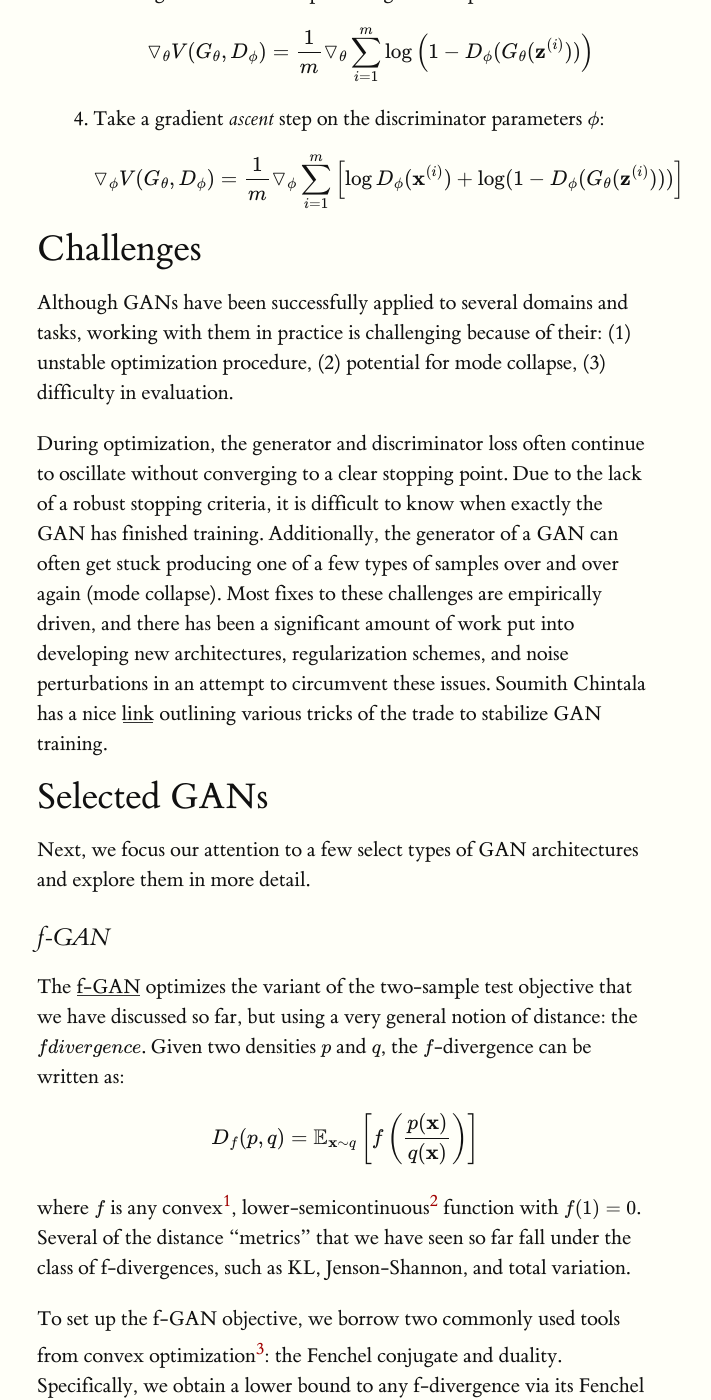
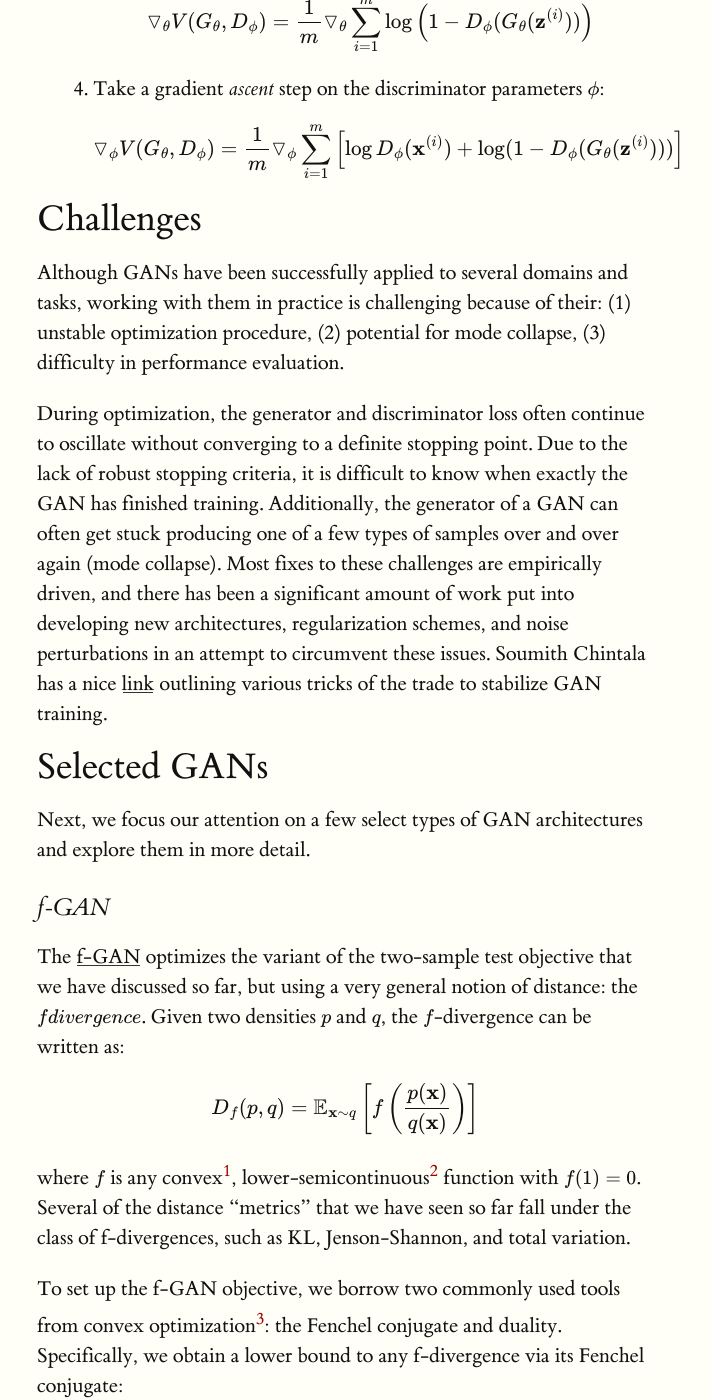
Before and after one commit to deepgenerativemodels/notes, a Jekyll site: the page built from gan/index.md, in a window 1280 px wide and 1400 px high, scrolled down 3116 px. Shown: the whole window, without its empty margins (123-834 px from the left). Built offline with Jekyll 4.4.1, drawn with Linux system fonts in a browser that asks for light colours; formulas are drawn with MathJax 3; some of the changed text lies outside the part shown.

Commit message:
Fix style / typos in GAN page.

```diff
--- a/gan/index.md
+++ b/gan/index.md
@@ -67,27 +67,27 @@
 1. Sample minibatch of size $$m$$ from data: $$\mathbf{x}^{(1)}, \ldots, \mathbf{x}^{(m)} \sim \mathcal{D}$$
 2. Sample minibatch of size $$m$$ of noise: $$\mathbf{z}^{(1)}, \ldots, \mathbf{z}^{(m)} \sim p_z$$
 3. Take a gradient *descent* step on the generator parameters $$\theta$$:
-	{% math %}
-	\triangledown_\theta V(G_\theta, D_\phi) = \frac{1}{m} \triangledown_\theta \sum_{i=1}^m \log \left(1 - D_\phi(G_\theta(\mathbf{z}^{(i)})) \right)
-	{% endmath %}
+    {% math %}
+    \triangledown_\theta V(G_\theta, D_\phi) = \frac{1}{m} \triangledown_\theta \sum_{i=1}^m \log \left(1 - D_\phi(G_\theta(\mathbf{z}^{(i)})) \right)
+    {% endmath %}
 4. Take a gradient *ascent* step on the discriminator parameters $$\phi$$:
-	{% math %}
-	\triangledown_\phi V(G_\theta, D_\phi) = \frac{1}{m} \triangledown_\phi \sum_{i=1}^m \left[\log D_\phi(\mathbf{x}^{(i)}) + \log (1 - D_\phi(G_\theta(\mathbf{z}^{(i)}))) \right]
-	{% endmath %}
+    {% math %}
+    \triangledown_\phi V(G_\theta, D_\phi) = \frac{1}{m} \triangledown_\phi \sum_{i=1}^m \left[\log D_\phi(\mathbf{x}^{(i)}) + \log (1 - D_\phi(G_\theta(\mathbf{z}^{(i)}))) \right]
+    {% endmath %}
 
 
 Challenges
 ==============
 
-Although GANs have been successfully applied to several domains and tasks, working with them in practice is challenging because of their: (1) unstable optimization procedure, (2) potential for mode collapse, (3) difficulty in evaluation.
+Although GANs have been successfully applied to several domains and tasks, working with them in practice is challenging because of their: (1) unstable optimization procedure, (2) potential for mode collapse, (3) difficulty in performance evaluation.
 
-During optimization, the generator and discriminator loss often continue to oscillate without converging to a clear stopping point. Due to the lack of a robust stopping criteria, it is difficult to know when exactly the GAN has finished training. Additionally, the generator of a GAN can often get stuck producing one of a few types of samples over and over again (mode collapse). Most fixes to these challenges are empirically driven, and there has been a significant amount of work put into developing new architectures, regularization schemes, and noise perturbations in an attempt to circumvent these issues. Soumith Chintala has a nice [link](https://github.com/soumith/ganhacks) outlining various tricks of the trade to stabilize GAN training.
+During optimization, the generator and discriminator loss often continue to oscillate without converging to a definite stopping point. Due to the lack of robust stopping criteria, it is difficult to know when exactly the GAN has finished training. Additionally, the generator of a GAN can often get stuck producing one of a few types of samples over and over again (mode collapse). Most fixes to these challenges are empirically driven, and there has been a significant amount of work put into developing new architectures, regularization schemes, and noise perturbations in an attempt to circumvent these issues. Soumith Chintala has a nice [link](https://github.com/soumith/ganhacks) outlining various tricks of the trade to stabilize GAN training.
 
 
 Selected GANs
 ==============
 
-Next, we focus our attention to a few select types of GAN architectures and explore them in more detail.
+Next, we focus our attention on a few select types of GAN architectures and explore them in more detail.
 
 ### f-GAN
 The [f-GAN](https://arxiv.org/abs/1606.00709) optimizes the variant of the two-sample test objective that we have discussed so far, but using a very general notion of distance: the $$f divergence$$. Given two densities $$p$$ and $$q$$, the $$f$$-divergence can be written as:
```
Also changed, not shown: other parts of gan/index.md (+2 -2 lines).
